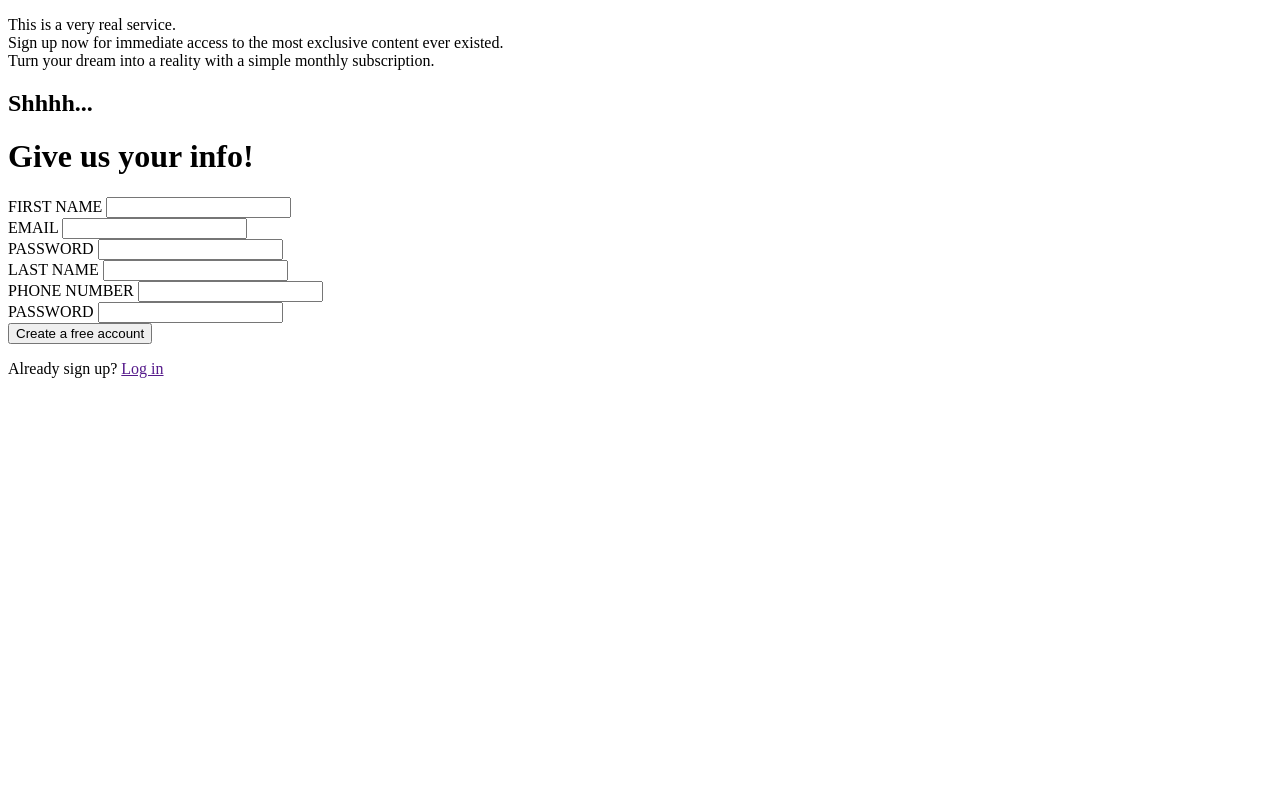
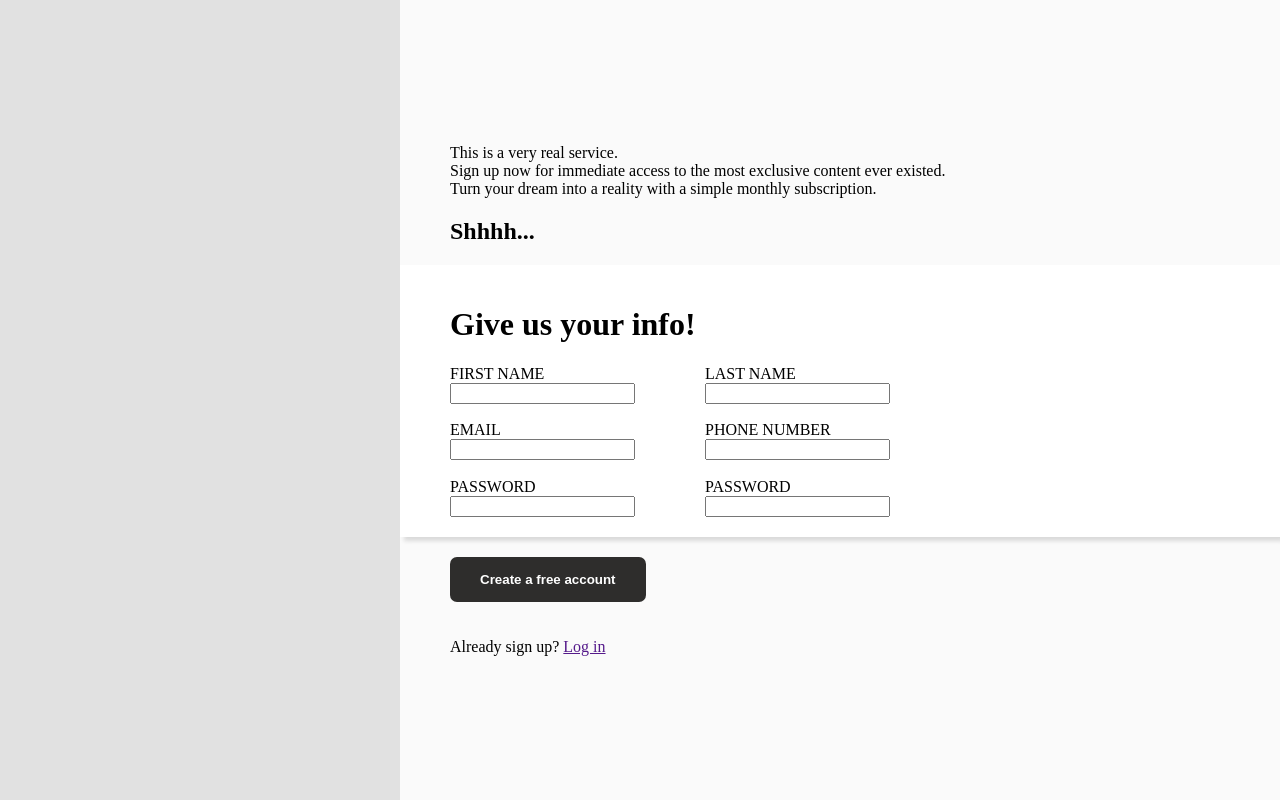
Before and after one commit to thonsm06/Signup-v2, a plain HTML site: page index.html in a window 1280 px wide. Drawn offline with Linux system fonts and the light colour scheme.

Commit message:
Added preliminary CSS

```diff
--- a/index.html
+++ b/index.html
@@ -9,15 +9,24 @@
     <script src="script.js" defer></script>
 </head>
 <body>
+    <div class="left">
+        <div class="image"></div>
+    </div>
+    <div class="right">
 
+        <div class="header">
             <p>This is a very real service.<br>
                 Sign up now for immediate access to the most exclusive content ever existed.<br>
                 Turn your dream into a reality with a simple monthly subscription.</p>
             <h2>Shhhh...</h2>
+        </div>
 
         <form action="">
+
+            <div class="container">
                 <h1>Give us your info!</h1>
-        <div class="left">
+                <div class="columns">
+                    <div class="left-column">
                         <div>
                             <label for="first-name">FIRST NAME</label>
                             <input type="text" name="first-name" id="first-name">
@@ -31,21 +40,20 @@
                             <input type="password" name="password" id="password">
                         </div>
                     </div>
-
-        <div class="right">
+                    <div class="right-column">
                         <div>
                             <label for="last-name">LAST NAME</label>
                             <input type="last-name" name="last-name" id="last-name">
                         </div>
-
                         <div>
                             <label for="phone-number">PHONE NUMBER</label>
                             <input type="tel" name="phone-number" id="phone-number">
                         </div>
-
                         <div>
                             <label for="password2">PASSWORD</label>
                             <input type="password" name="password2" id="password2">
+                        </div>
+                    </div>
                 </div>
             </div>
 
@@ -53,6 +61,7 @@
         </form>
 
         <p>Already sign up? <a href="">Log in</a></p>
+    </div>
 
 </body>
 </html>
--- a/style.css
+++ b/style.css
@@ -0,0 +1,61 @@
+:root {
+    --paddingLeft: 50px;
+    box-sizing: border-box;
+}
+body {
+    background-color: rgb(250, 250, 250);
+    display: flex;
+    width: 100vw;
+    height: 100vh;
+    padding: 0;
+    margin: 0;
+}
+
+.left {
+    width: 400px;
+    background-color: rgba(0, 0, 0, 0.1);
+}
+.right {
+    flex: auto;
+    display: flex;
+    flex-direction: column;
+    justify-content: center;
+}
+
+.header {
+    padding-left: var(--paddingLeft);
+}
+.container {
+    background-color: white;
+    box-shadow: 4px 4px 4px rgb(218, 218, 218);
+    padding: 20px var(--paddingLeft);
+}
+.columns {
+    display: flex;
+    gap: 70px;
+}
+.left-column,
+.right-column {
+    display:flex;
+    flex-direction: column;
+    gap: 1.1rem;
+}
+
+.columns:nth-child(2) div {
+    display: flex;
+    flex-direction: column;
+}
+
+button {
+    margin: 20px var(--paddingLeft) 20px;
+    padding: 15px 30px;
+    border: none;
+    border-radius: 7px;
+    background-color: rgb(46, 45, 44);
+    color: white;
+    font-weight: bold;
+}
+
+p:last-child {
+    padding-left: var(--paddingLeft);
+}
```
Lines whose indentation alone changed are shown as unchanged.
